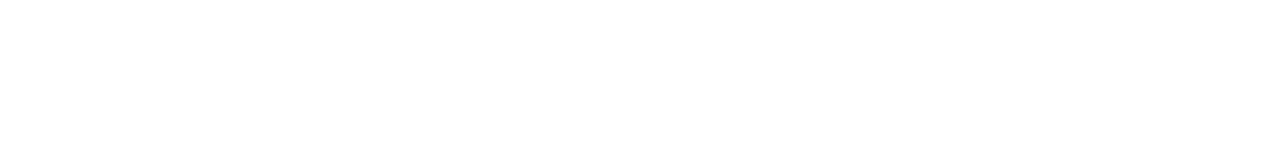
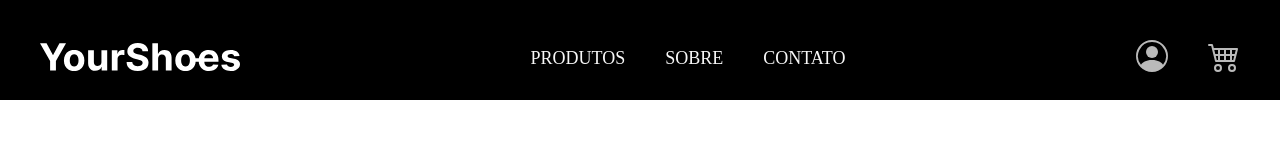
Before and after one commit to SahCrespo/YourShoes.github.io, a plain HTML site: page index.html in a window 1280 px wide. Drawn offline with Linux system fonts and the light colour scheme.

Commit message:
header e menu

```diff
--- a/css/style.css
+++ b/css/style.css
@@ -0,0 +1,65 @@
+*{
+--bg-primaria : #000;
+--bg-secundaria: #111;
+--cor-text-1:#F7F7F7;
+--cor-texto-principal:#FFFFFF;
+--cor-bn: linear-gradient(180deg, #BCD9FD 0%, #B0CCED 0.01%, #59A1F7 100%);
+--texto-bn:#002367;
+}
+
+body{
+  margin: 0;
+  padding: 0;
+  font-family: 'Arial';
+  box-sizing: border-box;
+  position: relative;
+}
+
+ul, li, a{
+  margin: 0;
+  padding: 0;
+  list-style: none;
+  text-decoration: none;
+  position: relative;
+}
+
+.header-bg{
+  background-color: black;
+  height: 100px;
+}
+.header{
+  display: flex;
+  justify-content: space-between;
+  padding: 20px;
+  align-items: center;
+  max-width: 1200px;
+  margin: auto;
+}
+
+.header-menu{
+  display: flex;
+  gap: 40px;
+}
+
+.header-menu a{
+  padding: 20px 0;
+  display: inline-block;
+  font-family: 'Poppins', 'sans-serif ';
+  color: var(--cor-text-1);
+  font-size: 18px;
+}
+
+.menu-item a::after{
+  content: '';
+  display: block;
+  margin-top:4px;
+  width: 0%;
+  height: 2px;
+  background: var(--cor-text-1);
+  transition: 0.2ms;
+  position: absolute;
+}
+
+.menu-item a:hover::after{
+  width: 100%;
+}
--- a/index.html
+++ b/index.html
@@ -11,5 +11,26 @@
     <link rel="stylesheet" href="./css/style.css" />
     <title>YourShoes - Sapatos artesanais</title>
   </head>
-  <body></body>
+  <body>
+    <header class="header-bg">
+      <div class="header">
+        <a href="./"><img src="./img/YourShoes.svg" alt="YourShoes" /></a>
+        <nav aria-label="primaria">
+          <ul class="header-menu">
+            <li class="menu-item produtos"><a href="./bicicletas.html">PRODUTOS</a></li>
+            <li class="menu-item sobre"><a href="./sobre.html">SOBRE</a></li>
+            <li class="menu-item contato"><a href="./contato.html">CONTATO</a></li>
+          </ul class = " header-menu-login">
+        </nav>
+        <div>
+          <ul class="header-menu">
+            <li><a href=""><img src="./icons/login.svg" alt="Login" /></a></li>
+            <li>
+              <a href=""><img src="./icons/carrinho-compra.svg" alt="carrinho compra" /></a>
+            </li>
+          </ul>
+        </div>
+      </div>
+    </header>
+  </body>
 </html>
```
